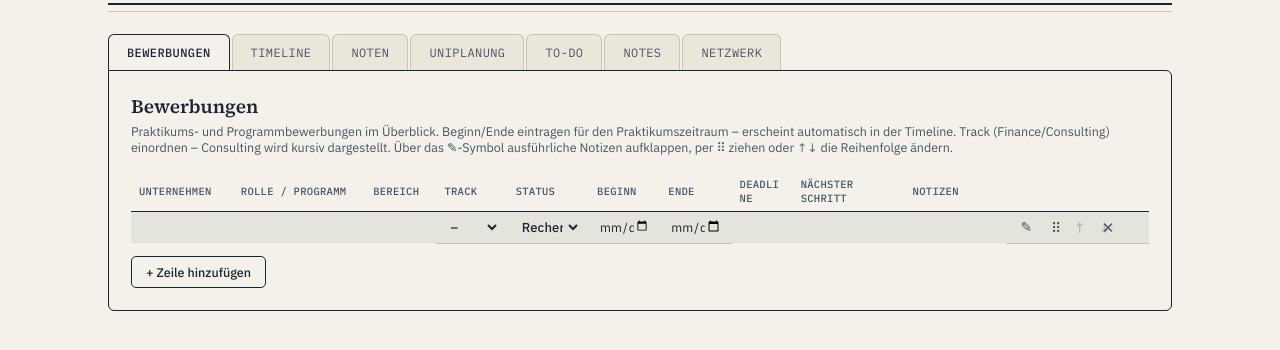
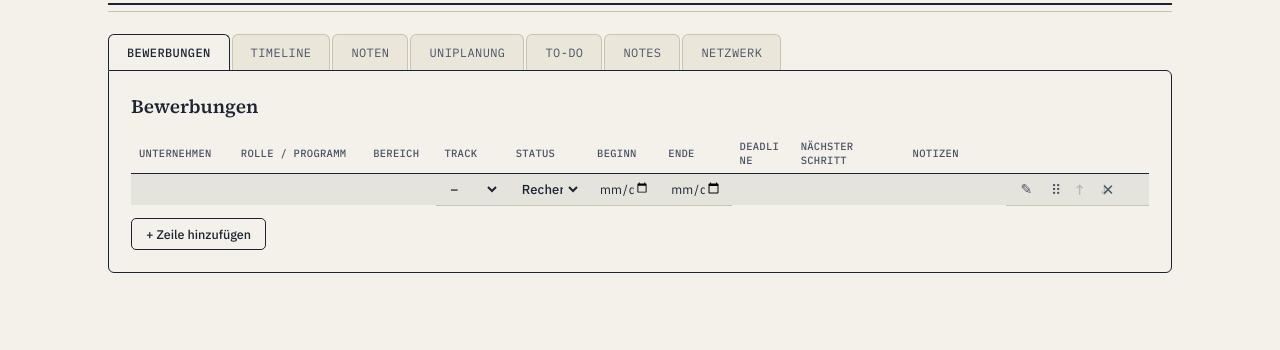
Before and after one commit to mmk751/Organization, a plain HTML site: page index.html in a window 1280 px wide. Shown: the part 130-480 px from the top of the page. Drawn offline with Linux system fonts and the light colour scheme.

Commit message:
Update index.html

```diff
--- a/index.html
+++ b/index.html
@@ -220,7 +220,7 @@ const GRUPPEN_TOTAL = {"Fachstudium":84, "Bachelor-Arbeit":12, "Kontextstudium":
 const SECTIONS = [
   {
     key: "bewerbungen", label: "Bewerbungen", hasNotes: true, reorder: true,
-    desc: "Praktikums- und Programmbewerbungen im Überblick. Beginn/Ende eintragen für den Praktikumszeitraum – erscheint automatisch in der Timeline. Track (Finance/Consulting) einordnen – Consulting wird kursiv dargestellt. Über das ✎-Symbol ausführliche Notizen aufklappen, per ⠿ ziehen oder ↑↓ die Reihenfolge ändern.",
+    desc: "",
     cols: [
       {k:"unternehmen", label:"Unternehmen", w:"10%"},
       {k:"rolle", label:"Rolle / Programm", w:"13%"},
@@ -239,14 +239,14 @@ const SECTIONS = [
   },
   {
     key: "timeline", label: "Timeline", isTimeline: true,
-    desc: "Automatisch zusammengeführt aus Bewerbungen, Noten und Uniplanung – plus eigene Einträge. Status direkt hier per Dropdown ändern, das wirkt sich sofort auf den Ursprungs-Tab aus.",
+    desc: "",
     rows: [
 
     ]
   },
   {
     key: "noten", label: "Noten", hasSubgrades: true,
-    desc: "Kurse mit ECTS, Bereich und optionalem Datum – auch geplante Kurse eintragen. Die Credit-Übersicht unten zeigt, wie viele ECTS pro Bereich zusammenkommen und ob die Vorgaben erfüllt sind. Über das %-Symbol Teilleistungen (z.B. 20% Quiz, 80% Prüfung) erfassen.",
+    desc: "",
     cols: [
       {k:"datum", label:"Datum", w:"8%", type:"date"},
       {k:"semester", label:"Semester", w:"9%"},
@@ -264,7 +264,7 @@ const SECTIONS = [
   },
   {
     key: "uni", label: "Uniplanung",
-    desc: "Master-Programme im Vergleich. Bewerbungsfristen erscheinen automatisch in der Timeline.",
+    desc: "",
     reorder: true,
     cols: [
       {k:"programm", label:"Programm", w:"24%"},
@@ -279,7 +279,7 @@ const SECTIONS = [
   },
   {
     key: "todos", label: "To-Do",
-    desc: "Offene Aufgaben rund um Studium und Bewerbungen – abhaken, sobald erledigt. Einträge mit Frist erscheinen automatisch in der Timeline.",
+    desc: "",
     cols: [
       {k:"erledigt", label:"Erl.", w:"6%", type:"checkbox"},
       {k:"aufgabe", label:"Aufgabe", w:"26%"},
@@ -294,12 +294,12 @@ const SECTIONS = [
   },
   {
     key: "notes", label: "Notes", isNotes: true,
-    desc: "Freier Notizblock – alles, was sonst nirgends reinpasst. Wird automatisch gespeichert.",
+    desc: "",
     rows: []
   },
   {
     key: "netzwerk", label: "Netzwerk",
-    desc: "Kontakte, Mentor:innen, nächste Schritte.",
+    desc: "",
     reorder: true,
     cols: [
       {k:"name", label:"Name", w:"18%"},
@@ -634,11 +634,15 @@ function render(){
       tab.textContent = state.labels[section.key];
       save();
     };
-    const descP = document.createElement('p');
-    descP.className = 'desc';
-    descP.textContent = section.desc;
     panel.appendChild(h2);
-    panel.appendChild(descP);
+    if(section.desc){
+      const descP = document.createElement('p');
+      descP.className = 'desc';
+      descP.textContent = section.desc;
+      panel.appendChild(descP);
+    } else {
+      h2.style.marginBottom = '14px';
+    }
 
     if(section.isTimeline){
       renderTimelinePanel(panel);
```
